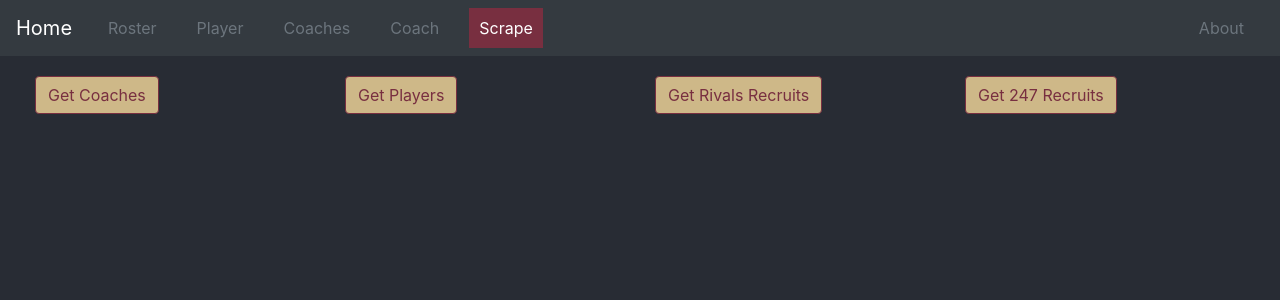
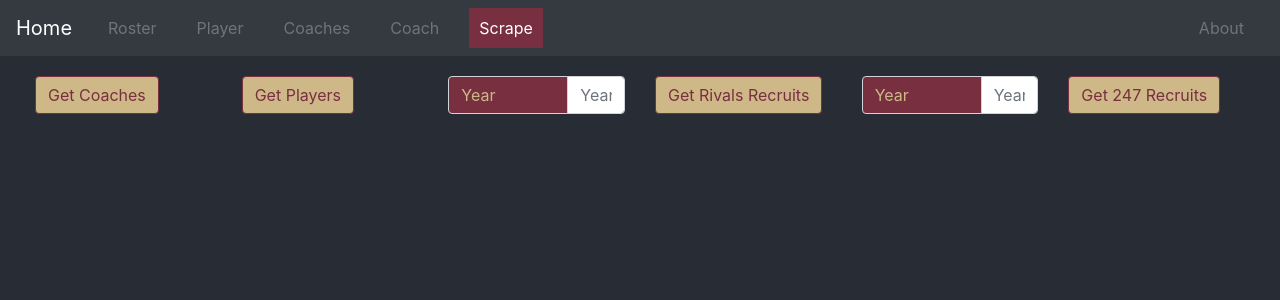
Before and after one commit to scurtis7/fsu-roster, a React (Create React App) app in the folder src/webapp/: page /scrape in a window 1280 px wide. Shown: the top 300 px of the page. Built offline with nearby package versions, Linux system fonts and the light colour scheme.

Commit message:
add ability to enter year to rest call for rivals

```diff
--- a/src/webapp/src/scrape/Scrape.css
+++ b/src/webapp/src/scrape/Scrape.css
@@ -43,3 +43,9 @@
     color: #CEB888;
     border-color: #CEB888;
 }
+
+.Scrape-input-group-text {
+    background-color: #782F40;
+    color: #CEB888;
+    width: 120px;
+}
--- a/src/webapp/src/scrape/Scrape.js
+++ b/src/webapp/src/scrape/Scrape.js
@@ -1,6 +1,6 @@
 import React, {Component} from "react";
 import "./Scrape.css"
-import {Container, Row, Col, Button} from 'reactstrap';
+import {Container, Row, Col, Button, Input, InputGroup, InputGroupAddon, InputGroupText} from 'reactstrap';
 import axios from "axios";
 
 class Scrape extends Component {
@@ -9,6 +9,8 @@ class Scrape extends Component {
         super(props);
         this.state = {
             results: [],
+            rivalsYear: '',
+            two47Year: '',
         };
         this.scrapeCoaches = this.scrapeCoaches.bind(this);
         this.scrapePlayers = this.scrapePlayers.bind(this);
@@ -16,7 +18,11 @@ class Scrape extends Component {
         this.scrape247 = this.scrape247.bind(this);
         this.setResults = this.setResults.bind(this);
         this.loadTableData = this.loadTableData.bind(this);
+        this.onChange = this.onChange.bind(this);
     }
+
+    onChange = (e) =>
+        this.setState({ [e.target.name]: e.target.value });
 
     scrapeCoaches() {
         this.setResults([]);
@@ -38,7 +44,7 @@ class Scrape extends Component {
 
     scrapeRivals() {
         this.setResults([]);
-        axios.get('http://localhost:8080/api/scrape/rivals/')
+        axios.get('http://localhost:8080/api/scrape/rivals/' + this.state.rivalsYear)
             .then(results => this.setResults(results.data))
             .catch(function (error) {
                 console.log(error);
@@ -47,7 +53,7 @@ class Scrape extends Component {
 
     scrape247() {
         this.setResults([]);
-        axios.get('http://localhost:8080/api/scrape/247/')
+        axios.get('http://localhost:8080/api/scrape/247/' + this.state.two47Year)
             .then(results => this.setResults(results.data))
             .catch(function (error) {
                 console.log(error);
@@ -88,7 +94,23 @@ class Scrape extends Component {
                             <Button className="Scrape-button" classActiveName="Scrape-button-active" onClick={this.scrapePlayers}>Get Players</Button>
                         </Col>
                         <Col>
+                            <InputGroup>
+                                <InputGroupAddon addonType="prepend">
+                                    <InputGroupText className="Scrape-input-group-text">Year</InputGroupText>
+                                </InputGroupAddon>
+                                <Input placeholder="Year" value={this.state.rivalsYear} name="rivalsYear" onChange={this.onChange}  />
+                            </InputGroup>
+                        </Col>
+                        <Col>
                             <Button className="Scrape-button" classActiveName="Scrape-button-active" onClick={this.scrapeRivals}>Get Rivals Recruits</Button>
+                        </Col>
+                        <Col>
+                            <InputGroup>
+                                <InputGroupAddon addonType="prepend">
+                                    <InputGroupText className="Scrape-input-group-text">Year</InputGroupText>
+                                </InputGroupAddon>
+                                <Input placeholder="Year" value={this.state.two47Year} name="two47Year" onChange={this.onChange}  />
+                            </InputGroup>
                         </Col>
                         <Col>
                             <Button className="Scrape-button" classActiveName="Scrape-button-active" onClick={this.scrape247}>Get 247 Recruits</Button>
```
Also changed, not shown: 1 other file (tests, documents, lock files or other folders).
